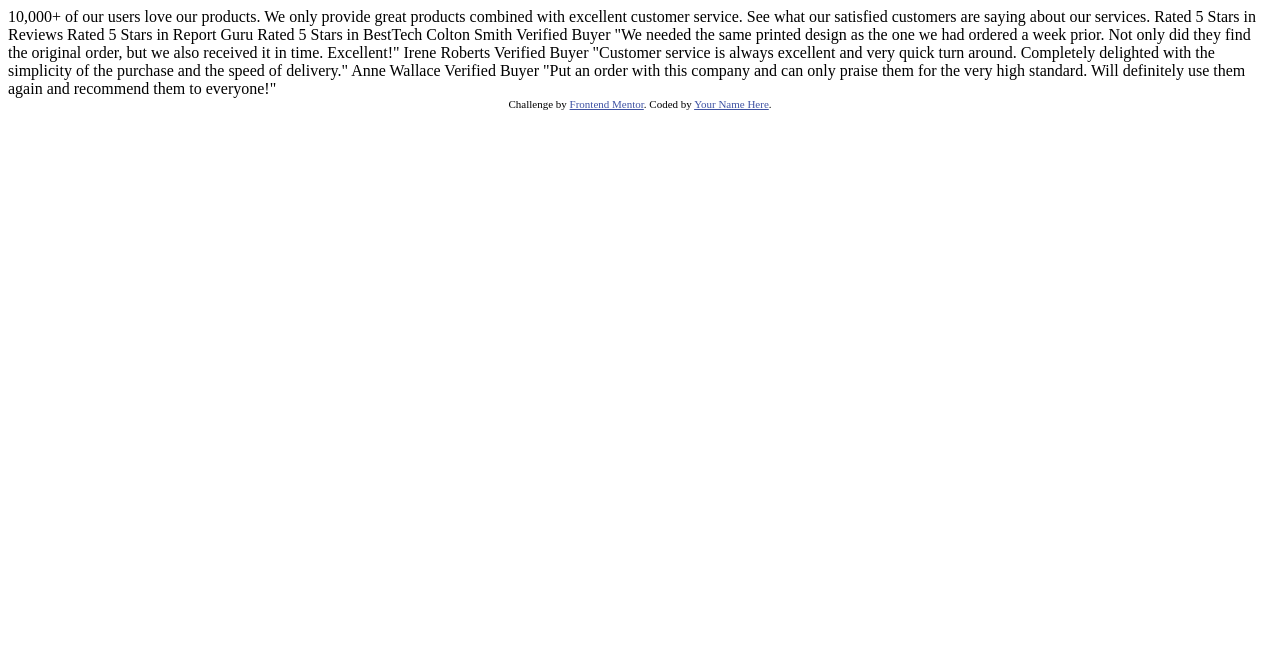
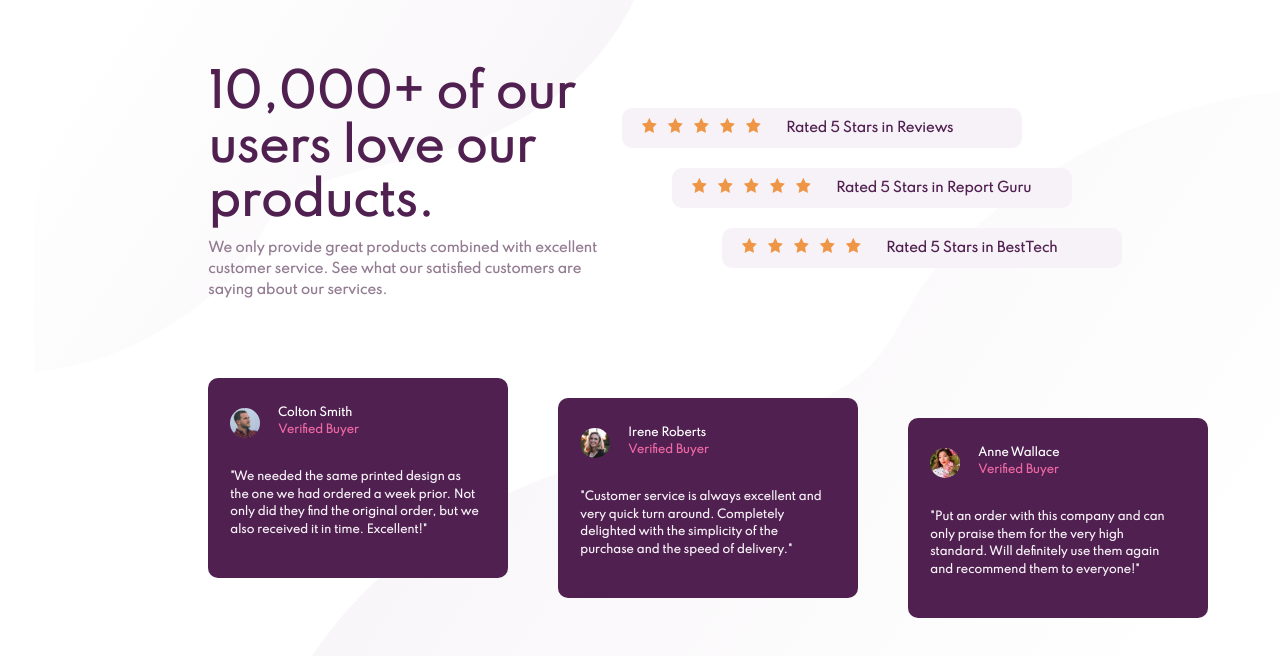
Before and after one commit to Deamon120/Social-proof-section, a plain HTML site: page index.html in a window 1280 px wide. Drawn offline with Linux system fonts and the light colour scheme.

Commit message:
first change files

```diff
--- a/index.html
+++ b/index.html
@@ -11,51 +11,73 @@
       sizes="32x32"
       href="./images/favicon-32x32.png"
     />
+    <link rel="stylesheet" href="style.css">
+
+    <link rel="preconnect" href="https://fonts.googleapis.com">
+    <link rel="preconnect" href="https://fonts.gstatic.com" crossorigin>
+    <link href="https://fonts.googleapis.com/css2?family=Spartan&display=swap" rel="stylesheet">
 
     <title>Frontend Mentor | Social proof section</title>
 
-    <!-- Feel free to remove these styles or customise in your own stylesheet 👍 -->
-    <style>
-      .attribution {
-        font-size: 11px;
-        text-align: center;
-      }
-      .attribution a {
-        color: hsl(228, 45%, 44%);
-      }
-    </style>
+
+
   </head>
   <body>
-    10,000+ of our users love our products.
+    <div class="users">
+    <h1>10,000+ of our users love our products.</h1>
 
-    We only provide great products combined with excellent customer service.
-    See what our satisfied customers are saying about our services.
+    <p>We only provide great products combined with excellent customer service.
+    See what our satisfied customers are saying about our services.</p>
+    </div>
+    <div class="stars first">
+      <img class="stars-img-first" src="images/icon-star.svg" alt="star">
+      <img class="stars-img" src="images/icon-star.svg" alt="star">
+      <img class="stars-img" src="images/icon-star.svg" alt="star">
+      <img class="stars-img" src="images/icon-star.svg" alt="star">
+      <img class="stars-img" src="images/icon-star.svg" alt="star">
+      <h4>Rated 5 Stars in Reviews</h4>
+    </div>
+    <div class="stars second">
+      <img class="stars-img-first" src="images/icon-star.svg" alt="star">
+      <img class="stars-img" src="images/icon-star.svg" alt="star">
+      <img class="stars-img" src="images/icon-star.svg" alt="star">
+      <img class="stars-img" src="images/icon-star.svg" alt="star">
+      <img class="stars-img" src="images/icon-star.svg" alt="star">
+      <h4>Rated 5 Stars in Report Guru</h4>
+    </div>
+    <div class="stars third">
+      <img class="stars-img-first" src="images/icon-star.svg" alt="star">
+      <img class="stars-img" src="images/icon-star.svg" alt="star">
+      <img class="stars-img" src="images/icon-star.svg" alt="star">
+      <img class="stars-img" src="images/icon-star.svg" alt="star">
+      <img class="stars-img" src="images/icon-star.svg" alt="star">
+      <h4>Rated 5 Stars in BestTech</h4>
+    </div>
 
-    Rated 5 Stars in Reviews
-    Rated 5 Stars in Report Guru
-    Rated 5 Stars in BestTech
+    <div class="square colton">
+      <img class="names" src="images/image-colton.jpg" alt="colton">
+      <h2>Colton Smith</h2>
+      <h3>Verified Buyer</h3>
+      <p class="paragraph">"We needed the same printed design as the one we had ordered a week prior.
+      Not only did they find the original order, but we also received it in time.
+      Excellent!"</p>
+    </div>
 
-    Colton Smith
-    Verified Buyer
-    "We needed the same printed design as the one we had ordered a week prior.
-    Not only did they find the original order, but we also received it in time.
-    Excellent!"
+    <div class="square irene">
+      <img class="names" src="images/image-irene.jpg" alt="irene">
+      <h2>Irene Roberts</h2>
+      <h3>Verified Buyer</h3>
+      <p class="paragraph">"Customer service is always excellent and very quick turn around. Completely
+      delighted with the simplicity of the purchase and the speed of delivery."</p>
+    </div>
 
-    Irene Roberts
-    Verified Buyer
-    "Customer service is always excellent and very quick turn around. Completely
-    delighted with the simplicity of the purchase and the speed of delivery."
+    <div class="square anne">
+      <img class="names" src="images/image-anne.jpg" alt="anne">
+      <h2>Anne Wallace</h2>
+      <h3>Verified Buyer</h3>
+      <p class="paragraph">"Put an order with this company and can only praise them for the very high
+      standard. Will definitely use them again and recommend them to everyone!"</p>
+    </div>
 
-    Anne Wallace
-    Verified Buyer
-    "Put an order with this company and can only praise them for the very high
-    standard. Will definitely use them again and recommend them to everyone!"
-
-    <div class="attribution">
-      Challenge by
-      <a href="https://www.frontendmentor.io?ref=challenge" target="_blank"
-        >Frontend Mentor</a
-      >. Coded by <a href="#">Your Name Here</a>.
-    </div>
   </body>
 </html>
--- /dev/null
+++ b/style.css
@@ -0,0 +1,158 @@
+body {
+  background-image:
+  url("images/bg-pattern-bottom-desktop.svg"),
+  url("images/bg-pattern-top-desktop.svg");
+  background-repeat: no-repeat;
+  background-color: white;
+  background-position: 100% -15%, 5% 0%;
+  background-size: 1000px , 600px;
+  position: relative;
+}
+
+.stars {
+  width: 400px;
+  height: 40px;
+  background-color: hsl(300, 24%, 96%);
+  border-radius: 10px;
+
+
+}
+
+.stars.first {
+  position: absolute;
+  display:flex;
+  justify-content: space-evenly;
+  top: 100px;
+  right: 250px;
+
+
+}
+
+.stars.second {
+  position: absolute;
+  display:flex;
+  justify-content: space-evenly;
+  top: 160px;
+  right: 200px;
+
+}
+
+.stars.third {
+  position: absolute;
+  display:flex;
+  justify-content: space-evenly;
+  top: 220px;
+  right: 150px;
+
+}
+
+.square {
+  width: 300px;
+  height: 200px;
+  background-color:  hsl(300, 43%, 22%);
+  border-radius: 10px;
+  position: relative;
+}
+
+.square.colton {
+  position: absolute;
+  top: 370px;
+  left: 200px;
+
+}
+
+.square.irene {
+  position: absolute;
+  top: 390px;
+  left: 550px;
+
+}
+
+.square.anne {
+  position: absolute;
+  top: 410px;
+  left: 900px;
+
+}
+h1 {
+  color: hsl(300, 43%, 22%);
+  font-size: 45px;
+  margin-bottom: -5px;
+  font-family: 'Spartan', sans-serif;
+  font-weight: 700;
+
+}
+
+h2 {
+ color: white;
+ position: absolute;
+ top: 20px;
+ left: 70px;
+ font-size: 11px;
+ font-family: 'Spartan', sans-serif;
+}
+
+h3 {
+color: hsl(333, 80%, 67%);
+position: absolute;
+top: 35px;
+left: 70px;
+font-size: 11px;
+font-family: 'Spartan', sans-serif;
+}
+
+h4 {
+margin: 13px auto 10px 15px;
+color: hsl(300, 43%, 22%);
+font-family: 'Spartan', sans-serif;
+font-size: 13px;
+font-weight: 700;
+
+}
+
+p {
+  color: hsl(303, 10%, 53%);
+  font-family: 'Spartan', sans-serif;
+  line-height: 1.6;
+  font-size: 13px;
+  font-weight: 700;
+
+
+}
+.paragraph {
+  color: hsl(300, 24%, 96%);
+  position: absolute;
+  top: 80px;
+  left: 22px;
+  right: 27px;
+  font-family: 'Spartan', sans-serif;
+  font-size: 11px;
+  line-height: 1.6;
+}
+.users {
+  width: 400px;
+  height: 400px;
+  position: absolute;
+  top: 30px;
+  left: 200px;
+}
+
+.stars-img {
+  width: 15px;
+  height: 15px;
+  margin: 10px 10px 10px 1px;
+}
+.stars-img-first {
+  width: 15px;
+  height: 15px;
+  margin: 10px 10px 10px 20px;
+}
+
+.names {
+  width: 30px;
+  border-radius: 50%;
+  position: absolute;
+  top: 30px;
+  left: 22px;
+
+}
```
